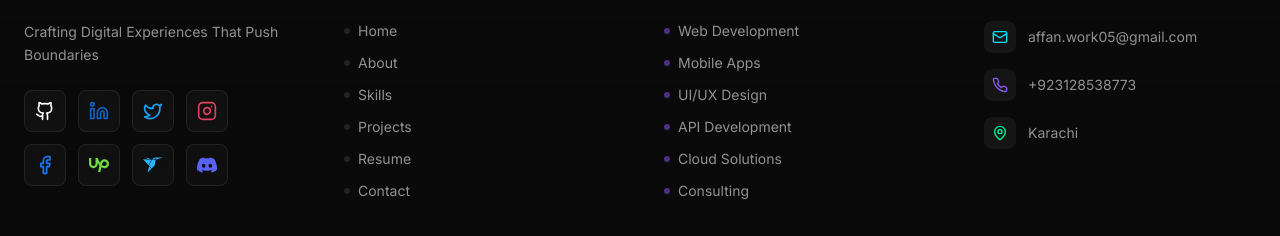
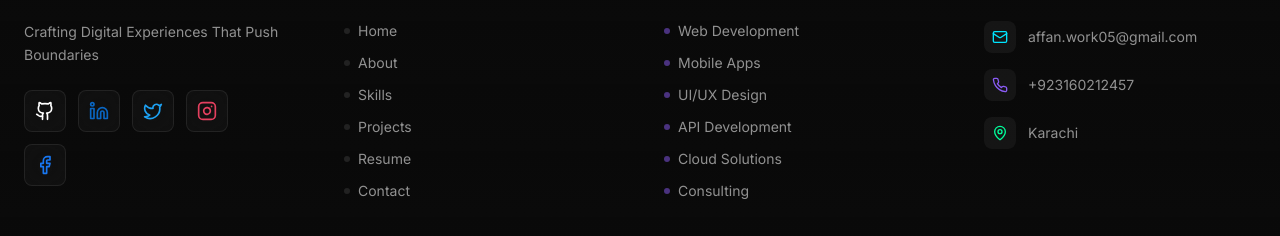
Before and after one commit to Muhammadd-01/Affan-sPortolio, a Next.js app: page / in a window 1280 px wide. Shown: the part 7408-7644 px from the top of the page. Built offline with nearby package versions, Linux system fonts and the light colour scheme.

Commit message:
Portfolio

```diff
--- a/src/components/footer/Footer.tsx
+++ b/src/components/footer/Footer.tsx
@@ -21,7 +21,7 @@ import {
     Award,
     Instagram,
 } from "lucide-react";
-import { SiUpwork, SiFreelancer, SiDiscord } from "react-icons/si";
+
 
 // Navigation links
 const quickLinks = [
@@ -53,9 +53,6 @@ export default function Footer() {
         { icon: Twitter, href: personalInfo.social.twitter, label: "Twitter", color: "#1DA1F2" },
         { icon: Instagram, href: personalInfo.social.instagram, label: "Instagram", color: "#E4405F" },
         { icon: Facebook, href: personalInfo.social.facebook, label: "Facebook", color: "#1877F2" },
-        { icon: SiUpwork, href: personalInfo.social.upwork, label: "Upwork", color: "#6FDA44" },
-        { icon: SiFreelancer, href: personalInfo.social.freelancer, label: "Freelancer", color: "#29B2FE" },
-        { icon: SiDiscord, href: personalInfo.social.discord, label: "Discord", color: "#5865F2" },
     ];
 
     return (
--- a/src/components/sections/ContactSection.tsx
+++ b/src/components/sections/ContactSection.tsx
@@ -19,7 +19,7 @@ import {
     MessageSquare,
     ArrowRight,
 } from "lucide-react";
-import { SiUpwork, SiFreelancer, SiDiscord } from "react-icons/si";
+
 
 export default function ContactSection() {
     const ref = useRef(null);
@@ -55,9 +55,6 @@ export default function ContactSection() {
         { icon: Twitter, href: personalInfo.social.twitter, label: "Twitter", color: "#1DA1F2" },
         { icon: Instagram, href: personalInfo.social.instagram, label: "Instagram", color: "#E4405F" },
         { icon: Facebook, href: personalInfo.social.facebook, label: "Facebook", color: "#1877F2" },
-        { icon: SiUpwork, href: personalInfo.social.upwork, label: "Upwork", color: "#6FDA44" },
-        { icon: SiFreelancer, href: personalInfo.social.freelancer, label: "Freelancer", color: "#29B2FE" },
-        { icon: SiDiscord, href: personalInfo.social.discord, label: "Discord", color: "#5865F2" },
     ];
 
     return (
--- a/src/data/portfolio.ts
+++ b/src/data/portfolio.ts
@@ -19,8 +19,8 @@ export const personalInfo = {
     title: "Full-Stack Developer & Creative Technologist",
     tagline: "Crafting Digital Experiences That Push Boundaries",
     email: "affan.work05@gmail.com",
-    phone: "+923128538773",
-    whatsapp: "+923128538773",
+    phone: "+923160212457",
+    whatsapp: "+923160212457",
     location: "Karachi",
     locationLink: "https://maps.app.goo.gl/m8i4Q3SGi5gECHA9A",
     resumeUrl: "/resume.pdf",
@@ -30,9 +30,6 @@ export const personalInfo = {
         twitter: "https://x.com/affann_23",
         instagram: "https://www.instagram.com/affann_.12/?__pwa=1",
         facebook: "https://www.facebook.com/muhammad.affan.641514/",
-        upwork: "https://upwork.com/freelancers/affan",
-        freelancer: "https://freelancer.com/u/affan",
-        discord: "https://discord.gg/affan",
     },
 };
 
```
